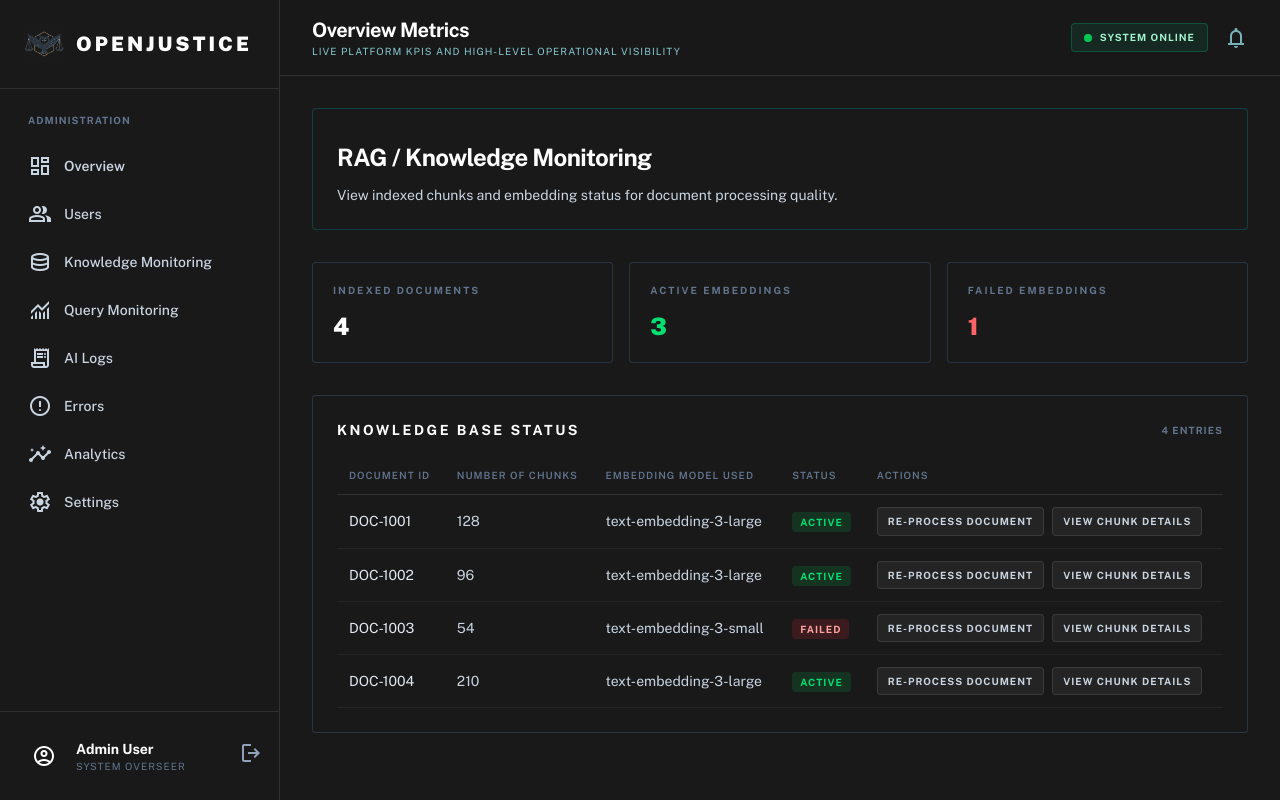
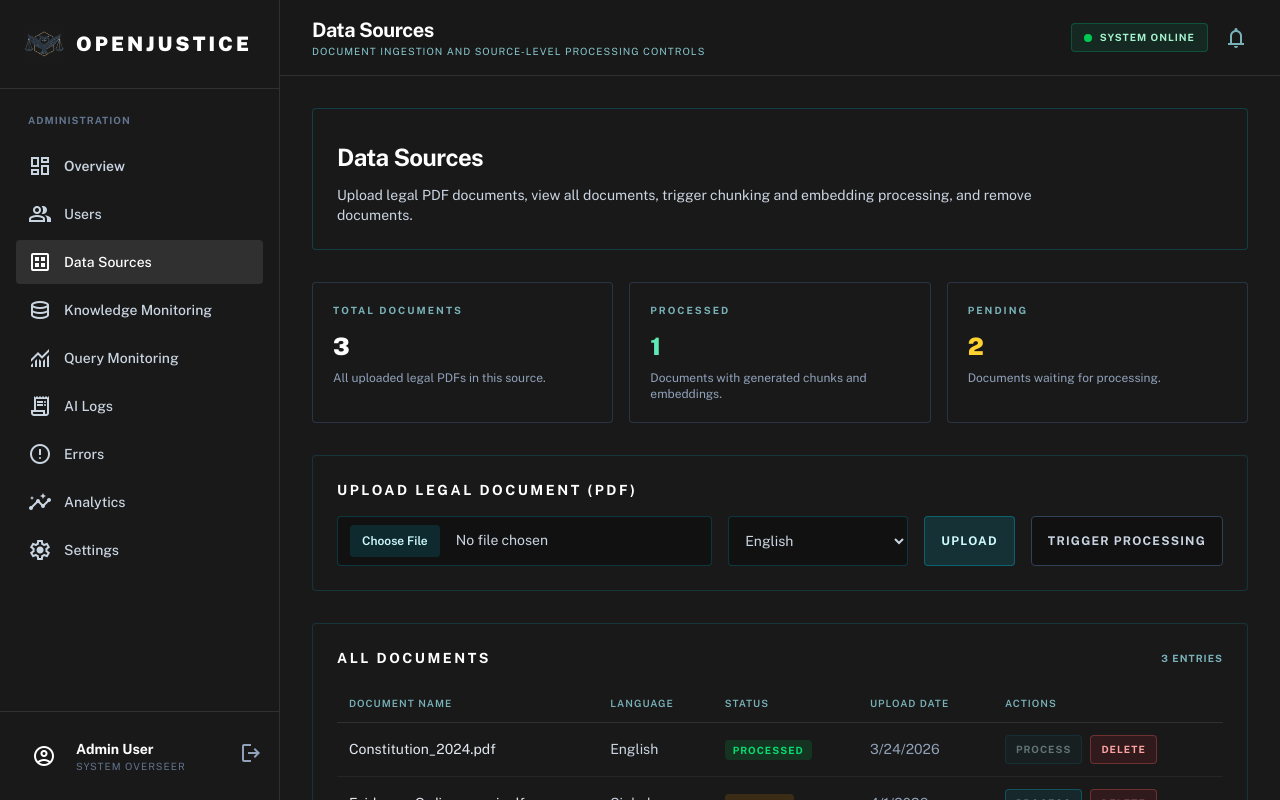
Before and after one commit to shashinherath/OpenJustice-Frontend-Repo, a React (Vite) app: page /admin/data-sources in a window 1280 px wide. Built offline with nearby package versions, Linux system fonts and the light colour scheme.

Commit message:
feat: add Admin Data Sources page and update routing configuration

```diff
--- a/src/config/routes.config.tsx
+++ b/src/config/routes.config.tsx
@@ -16,6 +16,7 @@ const HelpPage = React.lazy(() => import("@/pages/info/HelpPage"));
 const ReleaseNotesPage = React.lazy(() => import("@/pages/info/ReleaseNotesPage"));
 const AdminDashboard = React.lazy(() => import("@/pages/admin/AdminDashboard"));
 const UserManagementPage = React.lazy(() => import("@/pages/admin/UserManagementPage"));
+const AdminDataSourcesPage = React.lazy(() => import("@/pages/admin/AdminDataSourcesPage"));
 const KnowledgeBasePage = React.lazy(() => import("@/pages/admin/KnowledgeBasePage"));
 const QueryMonitoringPage = React.lazy(() => import("@/pages/admin/QueryMonitoringPage"));
 const AdminLogsPage = React.lazy(() => import("@/pages/admin/AdminLogsPage"));
@@ -41,7 +42,7 @@ export const APP_ROUTES: RouteConfig[] = [
   { path: "/admin/users", component: UserManagementPage },
   { path: "/admin/knowledge-monitoring", component: KnowledgeBasePage },
   { path: "/admin/query-monitoring", component: QueryMonitoringPage },
-  { path: "/admin/data-sources", component: KnowledgeBasePage },
+  { path: "/admin/data-sources", component: AdminDataSourcesPage },
   { path: "/admin/logs", component: AdminLogsPage },
   { path: "/admin/error-monitoring", component: ErrorMonitoringPage },
   { path: "/admin/analytics", component: AnalyticsPage },
--- a/src/constants/admin-flow.ts
+++ b/src/constants/admin-flow.ts
@@ -1,5 +1,5 @@
 export interface AdminModule {
-  key: "overview" | "users" | "knowledge-monitoring" | "query-monitoring" | "logs" | "error-monitoring" | "analytics" | "settings";
+  key: "overview" | "users" | "data-sources" | "knowledge-monitoring" | "query-monitoring" | "logs" | "error-monitoring" | "analytics" | "settings";
   label: string;
   navLabel: string;
   path: string;
@@ -26,6 +26,15 @@ export const ADMIN_MODULES: AdminModule[] = [
     icon: "group",
     subtitle: "Roles, permissions, and account governance",
     description: "Review user activity, approval queues, and privileged role assignments.",
+  },
+  {
+    key: "data-sources",
+    label: "Data Sources",
+    navLabel: "Data Sources",
+    path: "/admin/data-sources",
+    icon: "dataset",
+    subtitle: "Document ingestion and source-level processing controls",
+    description: "Upload legal documents, process sources, and manage source records.",
   },
   {
     key: "knowledge-monitoring",
--- a/src/pages/admin/AdminDataSourcesPage.tsx
+++ b/src/pages/admin/AdminDataSourcesPage.tsx
@@ -103,35 +103,35 @@ const AdminDataSourcesPage: React.FC = () => {
 
         <section className="grid grid-cols-1 gap-4 md:grid-cols-3">
           <article className="rounded border border-slate-700/70 bg-[#191919] p-5">
-            <p className="text-[10px] font-bold uppercase tracking-[0.2em] text-slate-500">Total Documents</p>
+            <p className="text-[10px] font-bold uppercase tracking-[0.2em] text-cyan-200/70">Total Documents</p>
             <p className="mt-3 text-2xl font-black text-white">{documents.length}</p>
             <p className="mt-2 text-xs text-slate-400">All uploaded legal PDFs in this source.</p>
           </article>
           <article className="rounded border border-slate-700/70 bg-[#191919] p-5">
-            <p className="text-[10px] font-bold uppercase tracking-[0.2em] text-slate-500">Processed</p>
-            <p className="mt-3 text-2xl font-black text-white">{processedCount}</p>
+            <p className="text-[10px] font-bold uppercase tracking-[0.2em] text-cyan-200/70">Processed</p>
+            <p className="mt-3 text-2xl font-black text-emerald-300">{processedCount}</p>
             <p className="mt-2 text-xs text-slate-400">Documents with generated chunks and embeddings.</p>
           </article>
           <article className="rounded border border-slate-700/70 bg-[#191919] p-5">
-            <p className="text-[10px] font-bold uppercase tracking-[0.2em] text-slate-500">Pending</p>
-            <p className="mt-3 text-2xl font-black text-white">{pendingCount}</p>
+            <p className="text-[10px] font-bold uppercase tracking-[0.2em] text-cyan-200/70">Pending</p>
+            <p className="mt-3 text-2xl font-black text-amber-300">{pendingCount}</p>
             <p className="mt-2 text-xs text-slate-400">Documents waiting for processing.</p>
           </article>
         </section>
 
-        <section className="rounded border border-slate-700/70 bg-[#191919] p-6">
+        <section className="rounded border border-cyan-400/15 bg-[#191919] p-6">
           <h3 className="text-sm font-bold uppercase tracking-[0.18em] text-white">Upload Legal Document (PDF)</h3>
           <div className="mt-4 grid grid-cols-1 gap-4 lg:grid-cols-[1fr_180px_auto_auto]">
             <input
               type="file"
               accept="application/pdf,.pdf"
               onChange={handleFileChange}
-              className="w-full rounded border border-white/10 bg-black/30 px-3 py-2 text-sm text-slate-300 file:mr-4 file:rounded file:border-0 file:bg-white/10 file:px-3 file:py-2 file:text-xs file:font-semibold file:text-white hover:file:bg-white/20"
+              className="w-full rounded border border-cyan-400/20 bg-black/30 px-3 py-2 text-sm text-slate-300 file:mr-4 file:rounded file:border-0 file:bg-cyan-500/15 file:px-3 file:py-2 file:text-xs file:font-semibold file:text-cyan-100 hover:file:bg-cyan-500/25"
             />
             <select
               value={selectedLanguage}
               onChange={event => setSelectedLanguage(event.target.value)}
-              className="rounded border border-white/10 bg-black/30 px-3 py-2 text-sm text-slate-300"
+              className="rounded border border-cyan-400/20 bg-black/30 px-3 py-2 text-sm text-slate-300"
             >
               <option>English</option>
               <option>Sinhala</option>
@@ -140,14 +140,14 @@ const AdminDataSourcesPage: React.FC = () => {
             <button
               type="button"
               onClick={handleUploadDocument}
-              className="rounded border border-white/10 bg-white/10 px-4 py-2 text-xs font-bold uppercase tracking-widest text-white transition-colors hover:bg-white/20"
+              className="rounded border border-cyan-400/30 bg-cyan-500/15 px-4 py-2 text-xs font-bold uppercase tracking-widest text-cyan-100 transition-colors hover:bg-cyan-500/25"
             >
               Upload
             </button>
             <button
               type="button"
               onClick={handleProcessAll}
-              className="rounded border border-white/10 bg-black/30 px-4 py-2 text-xs font-bold uppercase tracking-widest text-slate-300 transition-colors hover:bg-white/10 hover:text-white"
+              className="rounded border border-slate-700 bg-black/30 px-4 py-2 text-xs font-bold uppercase tracking-widest text-slate-300 transition-colors hover:border-cyan-400/30 hover:bg-cyan-500/10 hover:text-cyan-100"
             >
               Trigger Processing
             </button>
@@ -158,16 +158,16 @@ const AdminDataSourcesPage: React.FC = () => {
           {errorMessage && <p className="mt-3 text-xs font-semibold text-red-400">{errorMessage}</p>}
         </section>
 
-        <section className="rounded border border-slate-700/70 bg-[#191919] p-6">
+        <section className="rounded border border-cyan-400/15 bg-[#191919] p-6">
           <div className="mb-4 flex items-center justify-between">
             <h3 className="text-sm font-bold uppercase tracking-[0.18em] text-white">All Documents</h3>
-            <span className="text-[10px] font-bold uppercase tracking-widest text-slate-500">{documents.length} entries</span>
+            <span className="text-[10px] font-bold uppercase tracking-widest text-cyan-200/70">{documents.length} entries</span>
           </div>
 
           <div className="overflow-x-auto">
             <table className="min-w-full border-collapse text-sm">
               <thead>
-                <tr className="border-b border-white/10 text-left text-[10px] uppercase tracking-widest text-slate-500">
+                <tr className="border-b border-white/10 text-left text-[10px] uppercase tracking-widest text-cyan-200/70">
                   <th className="px-3 py-3 font-semibold">Document Name</th>
                   <th className="px-3 py-3 font-semibold">Language</th>
                   <th className="px-3 py-3 font-semibold">Status</th>
@@ -198,7 +198,7 @@ const AdminDataSourcesPage: React.FC = () => {
                           type="button"
                           onClick={() => handleProcessDocument(document.id)}
                           disabled={document.status === "Processed"}
-                          className="rounded border border-white/10 bg-white/5 px-2.5 py-1.5 text-[10px] font-bold uppercase tracking-widest text-slate-300 transition-colors hover:bg-white/10 hover:text-white disabled:cursor-not-allowed disabled:opacity-40"
+                          className="rounded border border-cyan-400/25 bg-cyan-500/10 px-2.5 py-1.5 text-[10px] font-bold uppercase tracking-widest text-cyan-100 transition-colors hover:bg-cyan-500/20 disabled:cursor-not-allowed disabled:opacity-40"
                         >
                           Process
                         </button>
```
